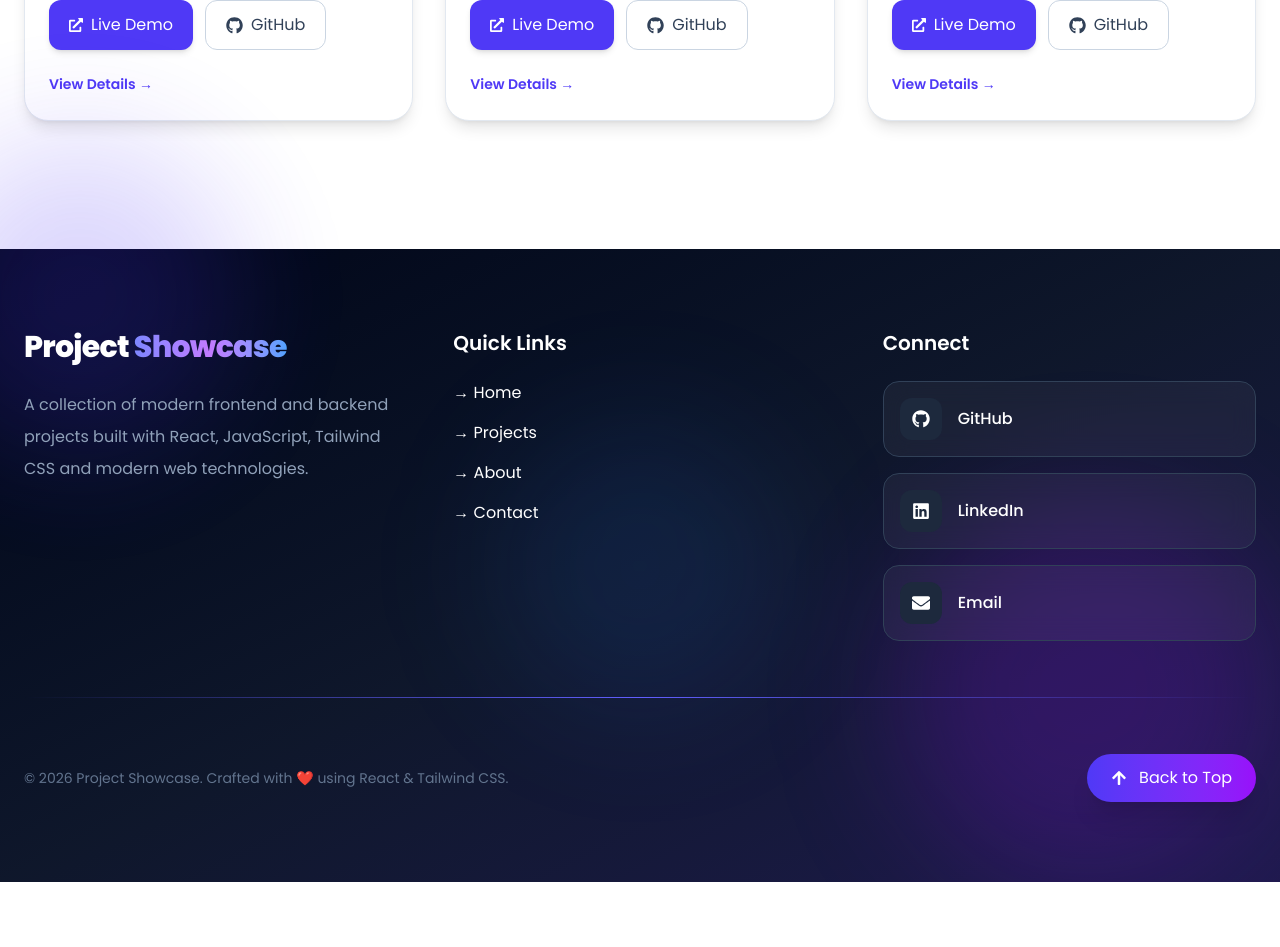
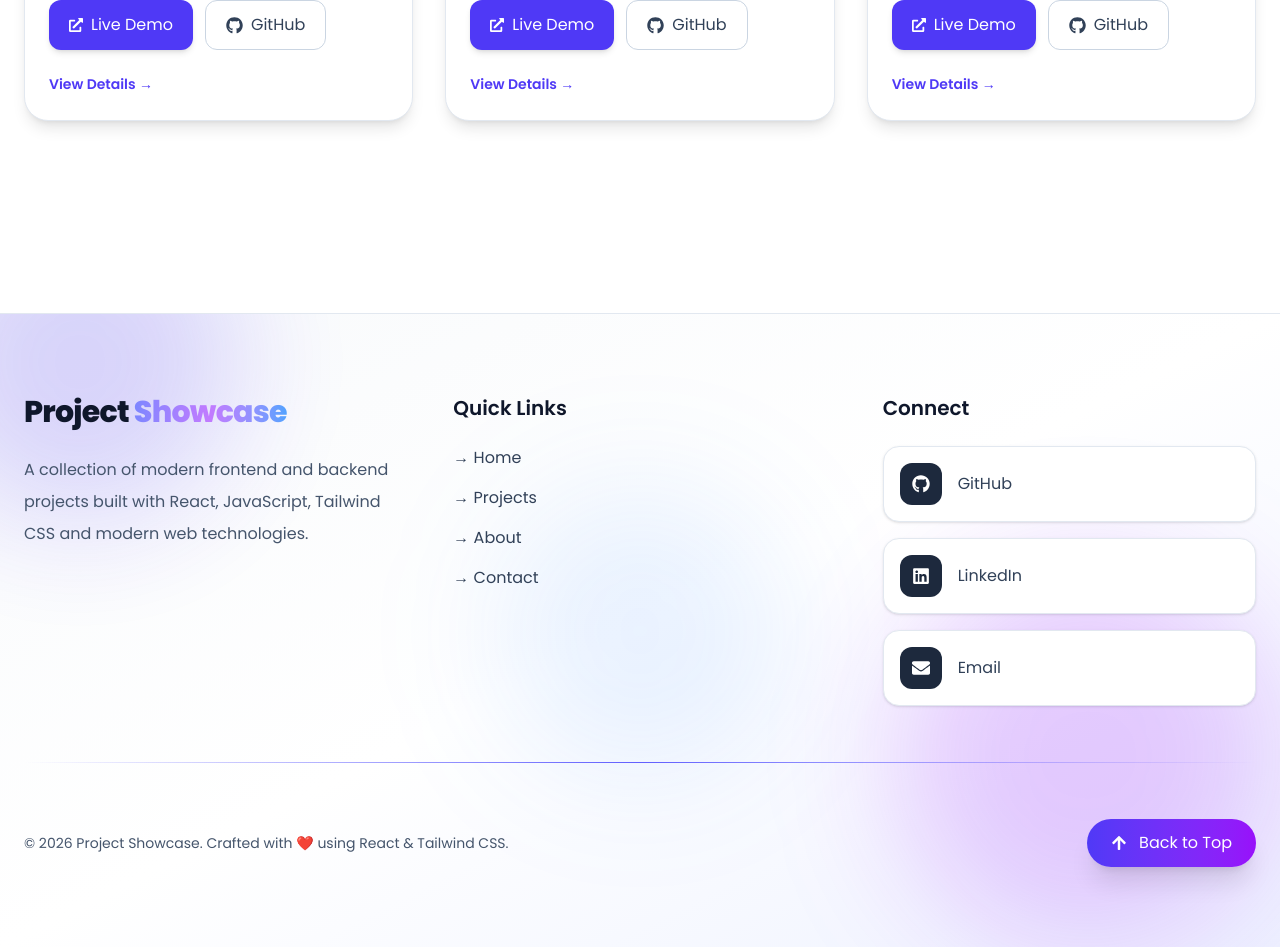
Before and after one commit to amit0526/project-showcase, a React (Vite) app: page / in a window 1280 px wide. Shown: the part 1740-2687 px from the top of the page. Before the commit the page ends 2622 px from the top, so only its background shows below. Built offline with nearby package versions, Linux system fonts and the light colour scheme.

Commit message:
Add dark mode

```diff
--- a/src/components/FeaturedProjects.jsx
+++ b/src/components/FeaturedProjects.jsx
@@ -6,7 +6,7 @@ export default function FeaturedProjects() {
   const featured = projects.slice(0, 3);
 
   return (
-    <section className="max-w-7xl mx-auto px-6 py-16">
+    <section className="max-w-7xl mx-auto px-6 pt-16 pb-32">
       <div className="flex items-center justify-between mb-10">
         <h2 className="text-4xl font-bold">Featured Projects</h2>
 
--- a/src/components/Footer.jsx
+++ b/src/components/Footer.jsx
@@ -1,13 +1,11 @@
 import { Link } from "react-router-dom";
 import { motion } from "framer-motion";
-import {
-  FaGithub,
-  FaLinkedin,
-  FaEnvelope,
-  FaArrowUp,
-} from "react-icons/fa";
+import { useTheme } from "./context/ThemeContext";
+import { FaGithub, FaLinkedin, FaEnvelope, FaArrowUp } from "react-icons/fa";
 
 export default function Footer() {
+  const { theme } = useTheme();
+
   const scrollTop = () => {
     window.scrollTo({
       top: 0,
@@ -28,15 +26,21 @@ export default function Footer() {
   };
 
   return (
-    <footer className="relative mt-16 overflow-hidden, bg-linear-to-br from-slate-950 via-slate-900 to-indigo-950 text-slate-300]">
+    <footer
+      className={`relative mt-16 overflow-hidden border-t transition-all duration-300 ${
+        theme === "dark"
+          ? "border-white/10 bg-linear-to-br from-slate-950 via-slate-900 to-indigo-950 text-slate-300"
+          : "border-slate-200 bg-linear-to-br from-slate-50 via-white to-indigo-50 text-slate-700"
+      }`}
+    >
       {/* Background Glow */}
-      <div className="absolute -top-28 -left-20 h-80 w-80 rounded-full bg-indigo-600/20 blur-3xl animate-pulse"></div>
+      <div className="absolute -top-28 -left-20 h-80 w-80 rounded-full bg-indigo-600/20 blur-3xl animate-pulse" />
 
-      <div className="absolute bottom-0 right-0 h-96 w-96 rounded-full bg-purple-600/20 blur-3xl"></div>
+      <div className="absolute bottom-0 right-0 h-96 w-96 rounded-full bg-purple-600/20 blur-3xl" />
 
-      <div className="absolute top-1/2 left-1/2 h-72 w-72 -translate-x-1/2 -translate-y-1/2 rounded-full bg-blue-500/10 blur-3xl"></div>
+      <div className="absolute top-1/2 left-1/2 h-72 w-72 -translate-x-1/2 -translate-y-1/2 rounded-full bg-blue-500/10 blur-3xl" />
 
-      <div className="relative z-10 max-w-7xl mx-auto px-6 py-20">
+      <div className="relative z-10 mx-auto max-w-7xl px-6 py-20">
         <div className="grid gap-14 md:grid-cols-3">
           {/* Brand */}
 
@@ -47,14 +51,22 @@ export default function Footer() {
             whileInView="show"
             viewport={{ once: true }}
           >
-            <h2 className="text-3xl font-extrabold tracking-tight text-white">
+            <h2
+              className={`text-3xl font-extrabold tracking-tight ${
+                theme === "dark" ? "text-white" : "text-slate-900"
+              }`}
+            >
               Project{" "}
-              <span className=" bg-linear-to-r from-indigo-400 via-purple-400 to-blue-400  bg-clip-text text-transparent">
+              <span className="bg-linear-to-r from-indigo-400 via-purple-400 to-blue-400 bg-clip-text text-transparent">
                 Showcase
               </span>
             </h2>
 
-            <p className="mt-6 leading-8 text-slate-400">
+            <p
+              className={`mt-6 leading-8 ${
+                theme === "dark" ? "text-slate-400" : "text-slate-600"
+              }`}
+            >
               A collection of modern frontend and backend projects built with
               React, JavaScript, Tailwind CSS and modern web technologies.
             </p>
@@ -69,35 +81,43 @@ export default function Footer() {
             whileInView="show"
             viewport={{ once: true }}
           >
-            <h3 className="mb-6 text-xl font-semibold text-white">
+            <h3
+              className={`mb-6 text-xl font-semibold ${
+                theme === "dark" ? "text-white" : "text-slate-900"
+              }`}
+            >
               Quick Links
             </h3>
 
-            <div className="flex flex-col gap-4 text-white">
+            <div
+              className={`flex flex-col gap-4 ${
+                theme === "dark" ? "text-white" : "text-slate-700"
+              }`}
+            >
               <Link
                 to="/"
-                className="transition-all duration-300 hover:translate-x-2 hover:text-indigo-400"
+                className="transition-all duration-300 hover:translate-x-2 hover:text-indigo-500"
               >
                 → Home
               </Link>
 
               <Link
                 to="/projects"
-                className="transition-all duration-300 hover:translate-x-2 hover:text-indigo-400"
+                className="transition-all duration-300 hover:translate-x-2 hover:text-indigo-500"
               >
                 → Projects
               </Link>
 
               <Link
                 to="/about"
-                className="transition-all duration-300 hover:translate-x-2 hover:text-indigo-400"
+                className="transition-all duration-300 hover:translate-x-2 hover:text-indigo-500"
               >
                 → About
               </Link>
 
               <Link
                 to="/contact"
-                className="transition-all duration-300 hover:translate-x-2 hover:text-indigo-400"
+                className="transition-all duration-300 hover:translate-x-2 hover:text-indigo-500"
               >
                 → Contact
               </Link>
@@ -113,40 +133,62 @@ export default function Footer() {
             whileInView="show"
             viewport={{ once: true }}
           >
-            <h3 className="mb-6 text-xl font-semibold text-white">Connect</h3>
+            <h3
+              className={`mb-6 text-xl font-semibold ${
+                theme === "dark" ? "text-white" : "text-slate-900"
+              }`}
+            >
+              Connect
+            </h3>
 
-            <div className="space-y-4 text-white">
+            <div className="space-y-4">
               <a
                 href="https://github.com/amit0526"
-                className="group flex items-center gap-4 rounded-2xl border border-slate-700 bg-white/5 p-4 backdrop-blur-md transition-all duration-300 hover:-translate-y-1 hover:border-indigo-500 hover:bg-indigo-500/10 "
+                target="_blank"
+                rel="noreferrer"
+                className={`group flex items-center gap-4 rounded-2xl border p-4 backdrop-blur-md transition-all duration-300 hover:-translate-y-1 hover:border-indigo-500 hover:bg-indigo-500/10 ${
+                  theme === "dark"
+                    ? "border-slate-700 bg-white/5"
+                    : "border-slate-200 bg-white shadow-sm"
+                }`}
               >
                 <div className="rounded-xl bg-slate-800 p-3 transition group-hover:bg-indigo-600">
                   <FaGithub className="text-lg text-white" />
                 </div>
 
-                <span className="font-medium">GitHub</span>
+                <span>GitHub</span>
               </a>
 
               <a
                 href="https://www.linkedin.com/in/amit-anand23/"
-                className="group flex items-center gap-4 rounded-2xl border border-slate-700 bg-white/5 p-4 backdrop-blur-md transition-all duration-300 hover:-translate-y-1 hover:border-indigo-500 hover:bg-indigo-500/10"
+                target="_blank"
+                rel="noreferrer"
+                className={`group flex items-center gap-4 rounded-2xl border p-4 backdrop-blur-md transition-all duration-300 hover:-translate-y-1 hover:border-indigo-500 hover:bg-indigo-500/10 ${
+                  theme === "dark"
+                    ? "border-slate-700 bg-white/5"
+                    : "border-slate-200 bg-white shadow-sm"
+                }`}
               >
                 <div className="rounded-xl bg-slate-800 p-3 transition group-hover:bg-indigo-600">
                   <FaLinkedin className="text-lg text-white" />
                 </div>
 
-                <span className="font-medium">LinkedIn</span>
+                <span>LinkedIn</span>
               </a>
 
               <a
                 href="mailto:amit.anand031020@gmail.com"
-                className="group flex items-center gap-4 rounded-2xl border border-slate-700 bg-white/5 p-4 backdrop-blur-md transition-all duration-300 hover:-translate-y-1 hover:border-indigo-500 hover:bg-indigo-500/10 "
+                className={`group flex items-center gap-4 rounded-2xl border p-4 backdrop-blur-md transition-all duration-300 hover:-translate-y-1 hover:border-indigo-500 hover:bg-indigo-500/10 ${
+                  theme === "dark"
+                    ? "border-slate-700 bg-white/5"
+                    : "border-slate-200 bg-white shadow-sm"
+                }`}
               >
                 <div className="rounded-xl bg-slate-800 p-3 transition group-hover:bg-indigo-600">
                   <FaEnvelope className="text-lg text-white" />
                 </div>
 
-                <span className="font-medium">Email</span>
+                <span>Email</span>
               </a>
             </div>
           </motion.div>
@@ -159,7 +201,11 @@ export default function Footer() {
         {/* Bottom */}
 
         <div className="flex flex-col items-center justify-between gap-6 md:flex-row">
-          <p className="text-sm text-slate-500">
+          <p
+            className={`text-sm ${
+              theme === "dark" ? "text-slate-500" : "text-slate-600"
+            }`}
+          >
             © {new Date().getFullYear()} Project Showcase. Crafted with ❤️ using
             React & Tailwind CSS.
           </p>
@@ -173,7 +219,7 @@ export default function Footer() {
               scale: 0.95,
             }}
             onClick={scrollTop}
-            className="group flex items-center gap-3 rounded-full bg-linear-to-r from-indigo-600 to-purple-600 px-6 py-3 text-white shadow-xl transition-all"
+            className="group flex items-center gap-3 rounded-full bg-linear-to-r from-indigo-600 to-purple-600 px-6 py-3 text-white shadow-xl"
           >
             <FaArrowUp className="transition-transform duration-300 group-hover:-translate-y-1" />
             Back to Top
--- a/src/components/Navbar.jsx
+++ b/src/components/Navbar.jsx
@@ -2,27 +2,42 @@ import { Link, NavLink } from "react-router-dom";
 import { useState } from "react";
 import { FaBars, FaTimes, FaMoon, FaSun } from "react-icons/fa";
 import { motion, AnimatePresence } from "framer-motion";
+import { useTheme } from "./context/ThemeContext";
 
 export default function Navbar() {
   const [menuOpen, setMenuOpen] = useState(false);
-  const [darkMode, setDarkMode] = useState(false);
+  const { theme, toggleTheme } = useTheme();
 
   const navLinkClass = ({ isActive }) =>
     `relative font-medium transition-all duration-300 ${
-      isActive ? "text-indigo-600" : "text-slate-600 hover:text-indigo-600"
+      isActive
+        ? "text-indigo-500"
+        : theme === "dark"
+          ? "text-slate-300 hover:text-indigo-400"
+          : "text-slate-600 hover:text-indigo-600"
     }`;
 
   return (
-    <nav className="sticky top-0 z-50 border-b border-white/20 bg-white/70 backdrop-blur-2xl shadow-lg">
+    <nav
+      className={`sticky top-0 z-50 backdrop-blur-xl border-b shadow-sm transition-all duration-300 ${
+        theme === "dark"
+          ? "bg-slate-900/80 border-slate-700"
+          : "bg-white/80 border-slate-200"
+      }`}
+    >
       <div className="mx-auto flex max-w-7xl items-center justify-between px-5 py-4 sm:px-6 lg:px-8">
         {/* Logo */}
-
         <Link
           to="/"
           onClick={() => setMenuOpen(false)}
-          className="text-2xl font-black tracking-tight"
+          className={`text-2xl font-extrabold tracking-tight ${
+            theme === "dark" ? "text-white" : "text-slate-900"
+          }`}
         >
-          <span className="text-slate-900">Project</span>
+          <span className={theme === "dark" ? "text-white" : "text-slate-900"}>
+            Project
+          </span>
+
           <span className="bg-linear-to-r from-indigo-600 to-purple-600 bg-clip-text text-transparent">
             {" "}
             Showcase
@@ -30,7 +45,6 @@ export default function Navbar() {
         </Link>
 
         {/* Desktop Menu */}
-
         <div className="hidden items-center gap-8 md:flex">
           <NavLink to="/" className={navLinkClass}>
             {({ isActive }) => (
@@ -90,34 +104,46 @@ export default function Navbar() {
         </div>
 
         {/* Right */}
-
         <div className="flex items-center gap-3">
+          {/* Theme Button */}
           <button
-            onClick={() => setDarkMode(!darkMode)}
-            className="hidden h-10 w-10 items-center justify-center rounded-full border border-slate-200 bg-white shadow-md transition hover:scale-105 md:flex"
+            onClick={toggleTheme}
+            className={`hidden md:flex h-10 w-10 items-center justify-center rounded-full border transition-all duration-300 shadow-sm ${
+              theme === "dark"
+                ? "border-slate-700 bg-slate-800 hover:bg-slate-700"
+                : "border-slate-200 bg-white hover:bg-slate-100"
+            }`}
           >
-            {darkMode ? (
-              <FaSun className="text-amber-500" />
+            {theme === "dark" ? (
+              <FaSun className="text-amber-400" />
             ) : (
               <FaMoon className="text-slate-700" />
             )}
           </button>
 
+          {/* Mobile Menu Button */}
           <button
             onClick={() => setMenuOpen(!menuOpen)}
-            className="flex h-10 w-10 items-center justify-center rounded-full border border-slate-200 bg-white shadow-md md:hidden"
+            className={`flex h-10 w-10 items-center justify-center rounded-full border shadow-md md:hidden transition-all ${
+              theme === "dark"
+                ? "border-slate-700 bg-slate-800"
+                : "border-slate-200 bg-white"
+            }`}
           >
             {menuOpen ? (
-              <FaTimes className="text-slate-700" />
+              <FaTimes
+                className={theme === "dark" ? "text-white" : "text-slate-700"}
+              />
             ) : (
-              <FaBars className="text-slate-700" />
+              <FaBars
+                className={theme === "dark" ? "text-white" : "text-slate-700"}
+              />
             )}
           </button>
         </div>
       </div>
 
       {/* Mobile Menu */}
-
       <AnimatePresence>
         {menuOpen && (
           <motion.div
@@ -125,7 +151,11 @@ export default function Navbar() {
             animate={{ opacity: 1, y: 0 }}
             exit={{ opacity: 0, y: -15 }}
             transition={{ duration: 0.25 }}
-            className="border-t border-slate-200 bg-white/90 backdrop-blur-xl md:hidden"
+            className={`md:hidden backdrop-blur-xl border-t ${
+              theme === "dark"
+                ? "bg-slate-900/95 border-slate-700"
+                : "bg-white/90 border-slate-200"
+            }`}
           >
             <div className="flex flex-col gap-5 px-6 py-6">
               <NavLink
--- a/src/components/ProjectCard.jsx
+++ b/src/components/ProjectCard.jsx
@@ -1,8 +1,11 @@
 import { Link } from "react-router-dom";
 import { motion } from "framer-motion";
 import { FaGithub, FaExternalLinkAlt } from "react-icons/fa";
+import { useTheme } from "./context/ThemeContext";
+
 
 export default function ProjectCard({ project }) {
+  const { theme } = useTheme();
   return (
     <motion.div
       initial={{ opacity: 0, y: 40 }}
@@ -10,7 +13,11 @@ export default function ProjectCard({ project }) {
       viewport={{ once: true }}
       transition={{ duration: 0.5 }}
       whileHover={{ y: -10 }}
-      className="group overflow-hidden rounded-3xl border border-slate-200 bg-white shadow-lg hover:shadow-2xl transition-all duration-300"
+      className={`group overflow-hidden rounded-3xl border shadow-lg hover:shadow-2xl transition-all duration-300 ${
+        theme === "dark"
+          ? "bg-slate-800 border-slate-700"
+          : "bg-white border-slate-200"
+      }`}
     >
       {/* Project Image */}
       <div className="relative overflow-hidden">
@@ -29,18 +36,32 @@ export default function ProjectCard({ project }) {
 
       {/* Content */}
       <div className="p-6">
-        <h2 className="text-2xl font-bold text-slate-900 transition group-hover:text-indigo-600">
+        <h2
+          className={`text-2xl font-bold transition group-hover:text-indigo-600 ${
+            theme === "dark" ? "text-white" : "text-slate-900"
+          }`}
+        >
           {project.title}
         </h2>
 
-        <p className="mt-3 text-slate-600 leading-7">{project.description}</p>
+        <p
+          className={`mt-3 leading-7 ${
+            theme === "dark" ? "text-slate-300" : "text-slate-600"
+          }`}
+        >
+          {project.description}
+        </p>
 
         {/* Tech Stack */}
         <div className="mt-5 flex flex-wrap gap-2">
           {project.tech.map((tech, index) => (
             <span
               key={index}
-              className="rounded-full border border-slate-200 bg-slate-50 px-3 py-1 text-xs font-medium text-slate-700"
+              className={`rounded-full px-3 py-1 text-xs font-medium border ${
+                theme === "dark"
+                  ? "bg-slate-700 border-slate-600 text-slate-200"
+                  : "bg-slate-50 border-slate-200 text-slate-700"
+              }`}
             >
               {tech}
             </span>
@@ -63,7 +84,11 @@ export default function ProjectCard({ project }) {
             href={project.github}
             target="_blank"
             rel="noreferrer"
-            className="flex items-center gap-2 rounded-xl border border-slate-300 bg-white px-5 py-3 text-slate-700 hover:bg-slate-100 hover:-translate-y-1 transition-all duration-300"
+            className={`flex items-center gap-2 rounded-xl border px-5 py-3 hover:-translate-y-1 transition-all duration-300 ${
+              theme === "dark"
+                ? "border-slate-600 bg-slate-700 text-white hover:bg-slate-600"
+                : "border-slate-300 bg-white text-slate-700 hover:bg-slate-100"
+            }`}
           >
             <FaGithub size={17} />
             GitHub
--- a/src/components/context/ThemeContext.jsx
+++ b/src/components/context/ThemeContext.jsx
@@ -0,0 +1,35 @@
+import { createContext, useContext, useEffect, useState } from "react";
+
+const ThemeContext = createContext();
+
+export function ThemeProvider({ children }) {
+  const [theme, setTheme] = useState(() => {
+    return localStorage.getItem("theme") || "light";
+  });
+
+  useEffect(() => {
+    const root = document.documentElement;
+
+    if (theme === "dark") {
+      root.classList.add("dark");
+    } else {
+      root.classList.remove("dark");
+    }
+
+    localStorage.setItem("theme", theme);
+  }, [theme]);
+
+  const toggleTheme = () => {
+    setTheme((prev) => (prev === "light" ? "dark" : "light"));
+  };
+
+  return (
+    <ThemeContext.Provider value={{ theme, toggleTheme }}>
+      {children}
+    </ThemeContext.Provider>
+  );
+}
+
+export function useTheme() {
+  return useContext(ThemeContext);
+}
--- a/src/index.css
+++ b/src/index.css
@@ -2,6 +2,16 @@
 
 @import "tailwindcss";
 
+:root {
+  color-scheme: light;
+}
+
+.dark {
+  color-scheme: dark;
+}
+
+
+
 *{
     font-family:'Poppins',sans-serif;
 }
```
Also changed, not shown: src/main.jsx (+6 -4 lines).
